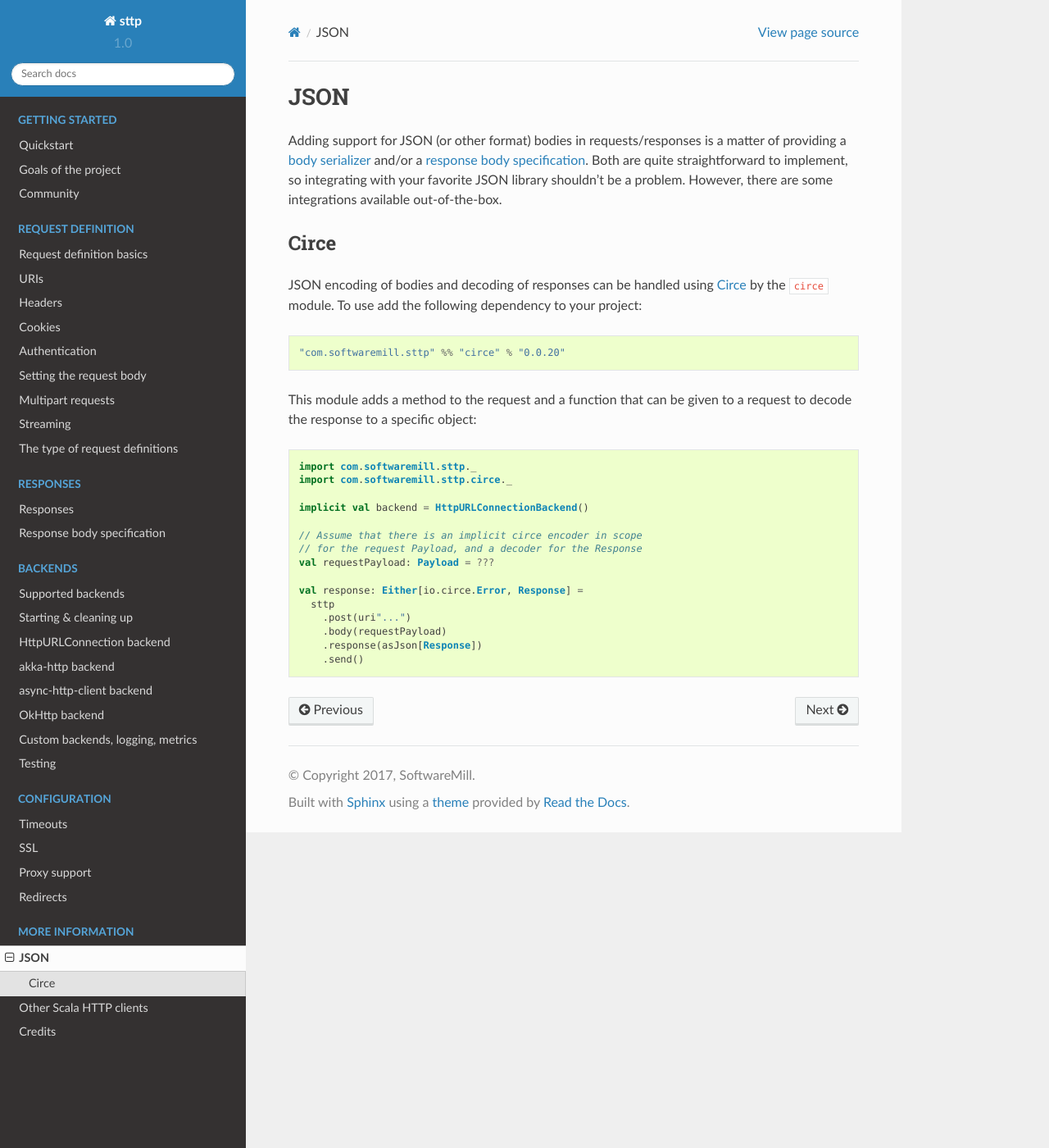
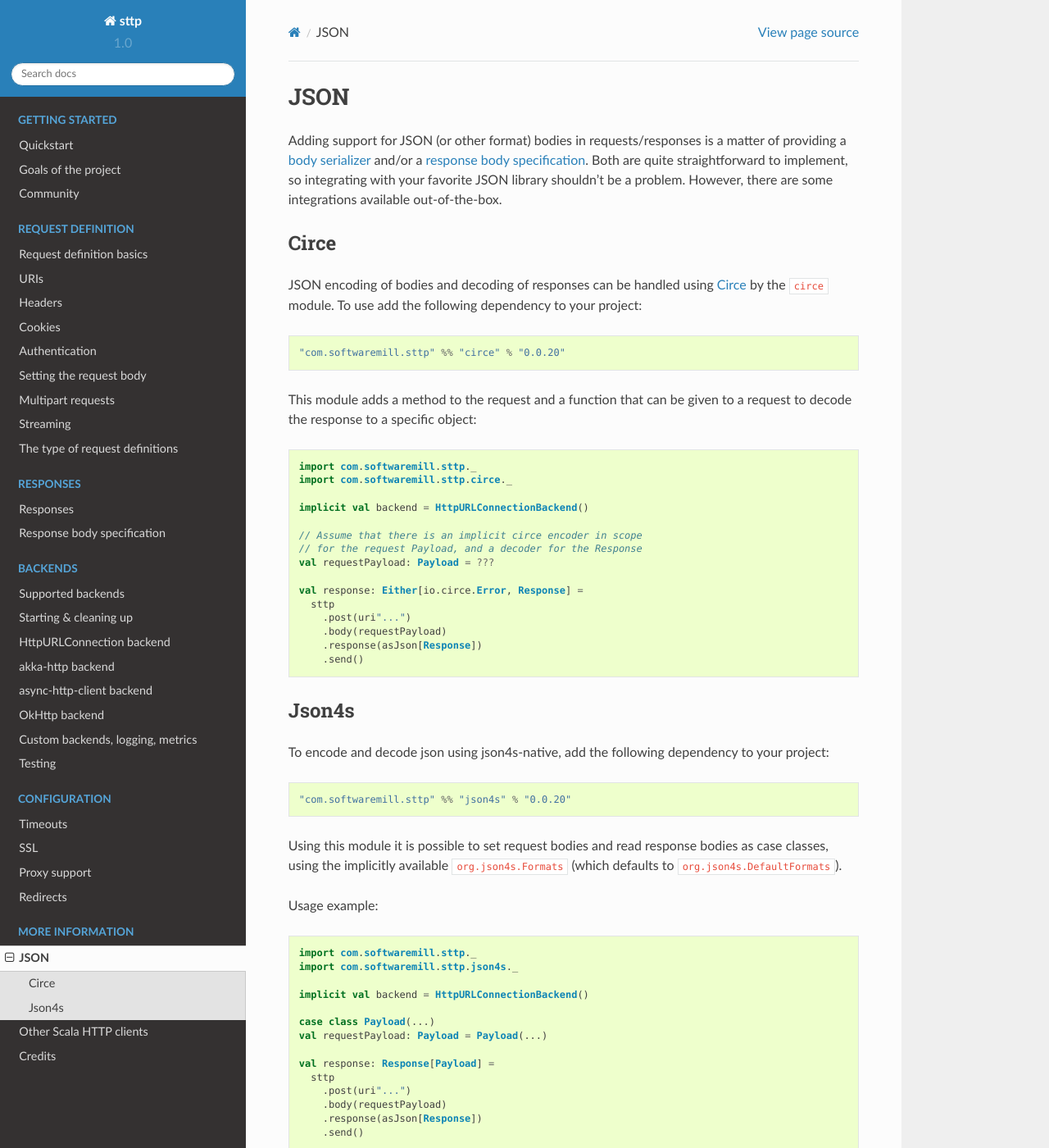
Before and after one commit to softwaremill/sttp, a Sphinx documentation site: the page built from docs/json.rst, in a window 1280 px wide and 1400 px high. Shown: the whole window at 82% size. Built offline with Sphinx 7.4.7 and the Read the Docs theme 2.0.0, drawn with Linux system fonts in a browser that asks for light colours.

Commit message:
json4s support

```diff
--- a/docs/json.rst
+++ b/docs/json.rst
@@ -29,3 +29,29 @@
       .body(requestPayload)
       .response(asJson[Response])
       .send()
+
+Json4s
+------
+
+To encode and decode json using json4s-native, add the following dependency to your project::
+
+  "com.softwaremill.sttp" %% "json4s" % "0.0.20"
+
+Using this module it is possible to set request bodies and read response bodies as case classes, using the implicitly available ``org.json4s.Formats`` (which defaults to ``org.json4s.DefaultFormats``).
+
+Usage example::
+
+  import com.softwaremill.sttp._
+  import com.softwaremill.sttp.json4s._
+
+  implicit val backend = HttpURLConnectionBackend()
+
+  case class Payload(...)
+  val requestPayload: Payload = Payload(...)
+
+  val response: Response[Payload] =
+    sttp
+      .post(uri"...")
+      .body(requestPayload)
+      .response(asJson[Response])
+      .send()
```
Also changed, not shown: 8 other files.
